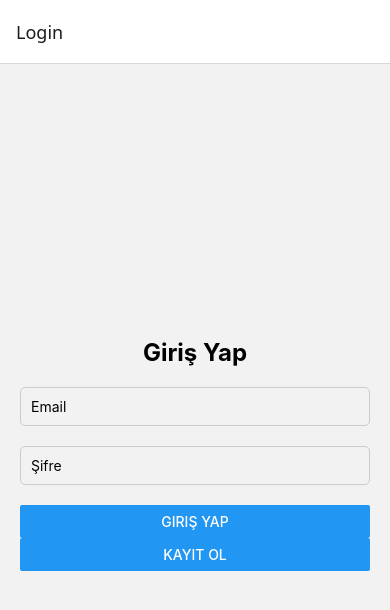
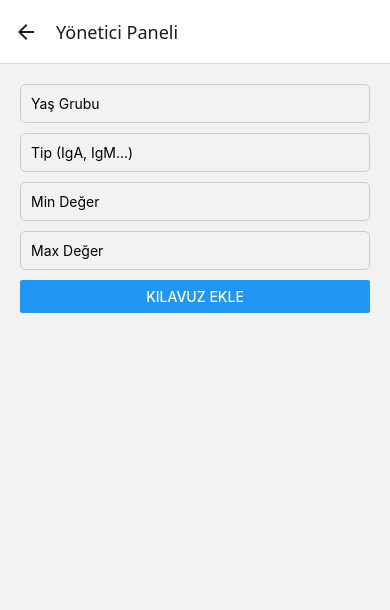
Before and after one commit to eyupcanekiz/MobilUygulamaGelistirmeProjesi, a React Native app: screen /AdminDashboard in a window 390 px wide. Shown: the top 610 px of the page. Built offline with nearby package versions, Linux system fonts and the light colour scheme.

Commit message:
user ve admin paneli

```diff
--- a/App.js
+++ b/App.js
@@ -1,8 +1,11 @@
   import React from "react";
   import { NavigationContainer } from "@react-navigation/native";
   import { createStackNavigator } from "@react-navigation/stack";
+  import Login from "./screens/Login";
   import Register from "./screens/Register";
-import Login from "./screens/Login";
+  import UserDashboard from "./screens/UserDashboard";
+  import AdminDashboard from "./screens/AdminDashboard";
+  import UserProfile from "./screens/UserProfile";
 
   const Stack = createStackNavigator();
 
@@ -10,8 +13,11 @@ const App = () => {
     return (
       <NavigationContainer>
         <Stack.Navigator initialRouteName="Login">
-        <Stack.Screen name="Register" component={Register} />
-        <Stack.Screen name="Login" component={Login} />
+          <Stack.Screen name="Login" component={Login} options={{ title: "Giriş Yap" }} />
+          <Stack.Screen name="Register" component={Register} options={{ title: "Kayıt Ol" }} />
+          <Stack.Screen name="UserDashboard" component={UserDashboard} options={{ title: "Kullanıcı Paneli" }} />
+          <Stack.Screen name="AdminDashboard" component={AdminDashboard} options={{ title: "Yönetici Paneli" }} />
+          <Stack.Screen name="UserProfile" component={UserProfile} options={{ title: "Profil Düzenle" }} />
         </Stack.Navigator>
       </NavigationContainer>
     );
--- a/firebase.js
+++ b/firebase.js
@@ -1,25 +1,19 @@
-// Import the functions you need from the SDKs you need
 import { initializeApp } from "firebase/app";
-import { getAnalytics } from "firebase/analytics";
 import { getAuth } from "firebase/auth";
 import { getFirestore } from "firebase/firestore";
-// TODO: Add SDKs for Firebase products that you want to use
-// https://firebase.google.com/docs/web/setup#available-libraries
 
-// Your web app's Firebase configuration
-// For Firebase JS SDK v7.20.0 and later, measurementId is optional
+// Firebase yapılandırması
 const firebaseConfig = {
   apiKey: "AIzaSyCK8ObXO7dEPIb7Ug-fARcJlrX-NlEgfTc",
   authDomain: "mobiluygulamagelistirmeproje.firebaseapp.com",
   projectId: "mobiluygulamagelistirmeproje",
-  storageBucket: "mobiluygulamagelistirmeproje.firebasestorage.app",
+  storageBucket: "mobiluygulamagelistirmeproje.appspot.com", // Hatalı "firebasestorage.app" düzeltildi
   messagingSenderId: "9665636846",
   appId: "1:9665636846:web:80fa99c0ce484597ed46ff",
-  measurementId: "G-9J5KM2QRCP"
+  measurementId: "G-9J5KM2QRCP",
 };
 
-// Initialize Firebase
+// Firebase başlatma
 const app = initializeApp(firebaseConfig);
-const analytics = getAnalytics(app);
 export const auth = getAuth(app);
 export const db = getFirestore(app);
--- /dev/null
+++ b/screens/AdminDashboard.js
@@ -0,0 +1,38 @@
+import React, { useState } from "react";
+import { View, TextInput, Button, Alert, StyleSheet } from "react-native";
+import { getFirestore, collection, addDoc } from "firebase/firestore";
+
+const db = getFirestore();
+
+const AdminDashboard = () => {
+  const [ageGroup, setAgeGroup] = useState("");
+  const [type, setType] = useState("");
+  const [min, setMin] = useState("");
+  const [max, setMax] = useState("");
+
+  const handleAddGuide = async () => {
+    try {
+      await addDoc(collection(db, "Guides"), { ageGroup, type, min: parseFloat(min), max: parseFloat(max) });
+      Alert.alert("Başarılı", "Kılavuz eklendi.");
+    } catch (error) {
+      Alert.alert("Hata", error.message);
+    }
+  };
+
+  return (
+    <View style={styles.container}>
+      <TextInput placeholder="Yaş Grubu" value={ageGroup} onChangeText={setAgeGroup} style={styles.input} />
+      <TextInput placeholder="Tip (IgA, IgM...)" value={type} onChangeText={setType} style={styles.input} />
+      <TextInput placeholder="Min Değer" value={min} onChangeText={setMin} style={styles.input} keyboardType="numeric" />
+      <TextInput placeholder="Max Değer" value={max} onChangeText={setMax} style={styles.input} keyboardType="numeric" />
+      <Button title="Kılavuz Ekle" onPress={handleAddGuide} />
+    </View>
+  );
+};
+
+const styles = StyleSheet.create({
+  container: { flex: 1, padding: 20 },
+  input: { borderWidth: 1, borderColor: "#ccc", padding: 10, marginBottom: 10, borderRadius: 5 },
+});
+
+export default AdminDashboard;
--- a/screens/Login.js
+++ b/screens/Login.js
@@ -1,7 +1,10 @@
 import React, { useState } from "react";
-import { View, Text, TextInput, Button, StyleSheet, Alert } from "react-native";
+import { View, TextInput, Button, StyleSheet, Alert } from "react-native";
 import { signInWithEmailAndPassword } from "firebase/auth";
+import { getFirestore, doc, getDoc } from "firebase/firestore";
 import { auth } from "../firebase";
+
+const db = getFirestore();
 
 const Login = ({ navigation }) => {
   const [email, setEmail] = useState("");
@@ -9,10 +12,26 @@ const Login = ({ navigation }) => {
 
   const handleLogin = async () => {
     try {
+      // Kullanıcıyı Firebase Authentication ile giriş yaptırıyoruz
       const userCredential = await signInWithEmailAndPassword(auth, email, password);
-      Alert.alert("Giriş Başarılı!", `Hoş geldin ${userCredential.user.email}`);
-      console.log("User logged in:", userCredential.user);
-      // Burada ana sayfaya yönlendirme yapabilirsiniz
+      const userId = userCredential.user.uid;
+
+      // Kullanıcının Firestore'daki rolünü alıyoruz
+      const userDoc = await getDoc(doc(db, "users", userId));
+      if (userDoc.exists()) {
+        const userRole = userDoc.data()?.role;
+
+        // Kullanıcı rolüne göre yönlendirme yapıyoruz
+        if (userRole === "admin") {
+          navigation.navigate("AdminDashboard");
+        } else if (userRole === "user") {
+          navigation.navigate("UserDashboard");
+        } else {
+          Alert.alert("Hata", "Kullanıcı rolü tanımlı değil.");
+        }
+      } else {
+        Alert.alert("Hata", "Kullanıcı Firestore'da bulunamadı.");
+      }
     } catch (error) {
       Alert.alert("Giriş Hatası", error.message);
     }
@@ -20,7 +39,6 @@ const Login = ({ navigation }) => {
 
   return (
     <View style={styles.container}>
-      <Text style={styles.title}>Giriş Yap</Text>
       <TextInput
         style={styles.input}
         placeholder="Email"
@@ -43,8 +61,7 @@ const Login = ({ navigation }) => {
 
 const styles = StyleSheet.create({
   container: { flex: 1, justifyContent: "center", padding: 20 },
-  title: { fontSize: 24, fontWeight: "bold", marginBottom: 20, textAlign: "center" },
-  input: { borderWidth: 1, borderColor: "#ccc", padding: 10, marginBottom: 20, borderRadius: 5 },
+  input: { borderWidth: 1, borderColor: "#ccc", padding: 10, marginBottom: 10, borderRadius: 5 },
 });
 
 export default Login;
--- a/screens/Register.js
+++ b/screens/Register.js
@@ -1,7 +1,10 @@
 import React, { useState } from "react";
-import { View, Text, TextInput, Button, StyleSheet, Alert } from "react-native";
+import { View, TextInput, Button, Alert, StyleSheet } from "react-native";
 import { createUserWithEmailAndPassword } from "firebase/auth";
+import { getFirestore, doc, setDoc } from "firebase/firestore";
 import { auth } from "../firebase";
+
+const db = getFirestore();
 
 const Register = ({ navigation }) => {
   const [email, setEmail] = useState("");
@@ -10,8 +13,10 @@ const Register = ({ navigation }) => {
   const handleRegister = async () => {
     try {
       const userCredential = await createUserWithEmailAndPassword(auth, email, password);
-      Alert.alert("Kayıt Başarılı!", "Kullanıcı oluşturuldu.");
-      console.log("User registered:", userCredential.user);
+      const userId = userCredential.user.uid;
+
+      await setDoc(doc(db, "users", userId), { email, role: "user" });
+      Alert.alert("Başarılı", "Kayıt tamamlandı, giriş yapabilirsiniz.");
       navigation.navigate("Login");
     } catch (error) {
       Alert.alert("Kayıt Hatası", error.message);
@@ -20,7 +25,6 @@ const Register = ({ navigation }) => {
 
   return (
     <View style={styles.container}>
-      <Text style={styles.title}>Kayıt Ol</Text>
       <TextInput
         style={styles.input}
         placeholder="Email"
@@ -42,8 +46,7 @@ const Register = ({ navigation }) => {
 
 const styles = StyleSheet.create({
   container: { flex: 1, justifyContent: "center", padding: 20 },
-  title: { fontSize: 24, fontWeight: "bold", marginBottom: 20, textAlign: "center" },
-  input: { borderWidth: 1, borderColor: "#ccc", padding: 10, marginBottom: 20, borderRadius: 5 },
+  input: { borderWidth: 1, borderColor: "#ccc", padding: 10, marginBottom: 10, borderRadius: 5 },
 });
 
 export default Register;
--- /dev/null
+++ b/screens/UserDashboard.js
@@ -0,0 +1,53 @@
+import React, { useEffect, useState } from "react";
+import { View, Text, FlatList, StyleSheet, Alert } from "react-native";
+import { getFirestore, collection, query, where, getDocs } from "firebase/firestore";
+
+const db = getFirestore();
+
+const UserDashboard = ({ navigation }) => {
+  const [reports, setReports] = useState([]);
+
+  useEffect(() => {
+    const fetchReports = async () => {
+      try {
+        const q = query(collection(db, "Reports"), where("userID", "==", auth.currentUser.uid));
+        const querySnapshot = await getDocs(q);
+        const reportData = querySnapshot.docs.map((doc) => ({
+          id: doc.id,
+          ...doc.data(),
+        }));
+        setReports(reportData);
+      } catch (error) {
+        Alert.alert("Hata", "Tahlilleri getirirken bir sorun oluştu.");
+      }
+    };
+
+    fetchReports();
+  }, []);
+
+  return (
+    <View style={styles.container}>
+      <Text style={styles.title}>Geçmiş Tahliller</Text>
+      <FlatList
+        data={reports}
+        keyExtractor={(item) => item.id}
+        renderItem={({ item }) => (
+          <View style={styles.reportCard}>
+            <Text>{item.patientName}</Text>
+            <Text>{item.type}: {item.value}</Text>
+            <Text>{new Date(item.date.seconds * 1000).toLocaleDateString()}</Text>
+          </View>
+        )}
+      />
+    </View>
+  );
+};
+
+const styles = StyleSheet.create({
+  container: { flex: 1, padding: 20 },
+  title: { fontSize: 24, fontWeight: "bold", marginBottom: 10 },
+  reportCard: { padding: 10, marginVertical: 5, backgroundColor: "#f9f9f9", borderRadius: 5 },
+});
+
+
+export default UserDashboard;
--- /dev/null
+++ b/screens/UserProfile.js
@@ -0,0 +1,46 @@
+import React, { useState } from "react";
+import { View, Text, TextInput, Button, Alert, StyleSheet } from "react-native";
+import { updateProfile } from "firebase/auth";
+import { auth } from "../firebase";
+
+const UserProfile = ({ navigation }) => {
+  const [displayName, setDisplayName] = useState(auth.currentUser?.displayName || "");
+  const [email, setEmail] = useState(auth.currentUser?.email || "");
+
+  const handleUpdateProfile = async () => {
+    try {
+      // Kullanıcı adını güncelleme
+      await updateProfile(auth.currentUser, { displayName });
+      Alert.alert("Başarılı", "Profil bilgileri güncellendi.");
+    } catch (error) {
+      Alert.alert("Hata", error.message);
+    }
+  };
+
+  return (
+    <View style={styles.container}>
+      <Text style={styles.title}>Profil Bilgilerini Güncelle</Text>
+      <TextInput
+        style={styles.input}
+        placeholder="Ad Soyad"
+        value={displayName}
+        onChangeText={setDisplayName}
+      />
+      <TextInput
+        style={styles.input}
+        placeholder="Email (Değiştirilemez)"
+        value={email}
+        editable={false} // Email değiştirilemez
+      />
+      <Button title="Güncelle" onPress={handleUpdateProfile} />
+    </View>
+  );
+};
+
+const styles = StyleSheet.create({
+  container: { flex: 1, justifyContent: "center", padding: 20 },
+  title: { fontSize: 24, fontWeight: "bold", marginBottom: 20, textAlign: "center" },
+  input: { borderWidth: 1, borderColor: "#ccc", padding: 10, marginBottom: 20, borderRadius: 5 },
+});
+
+export default UserProfile;
```
Also changed, not shown: package.json (+5 -5 lines), 1 other file (tests, documents, lock files or other folders). Lines whose indentation alone changed are shown as unchanged.
